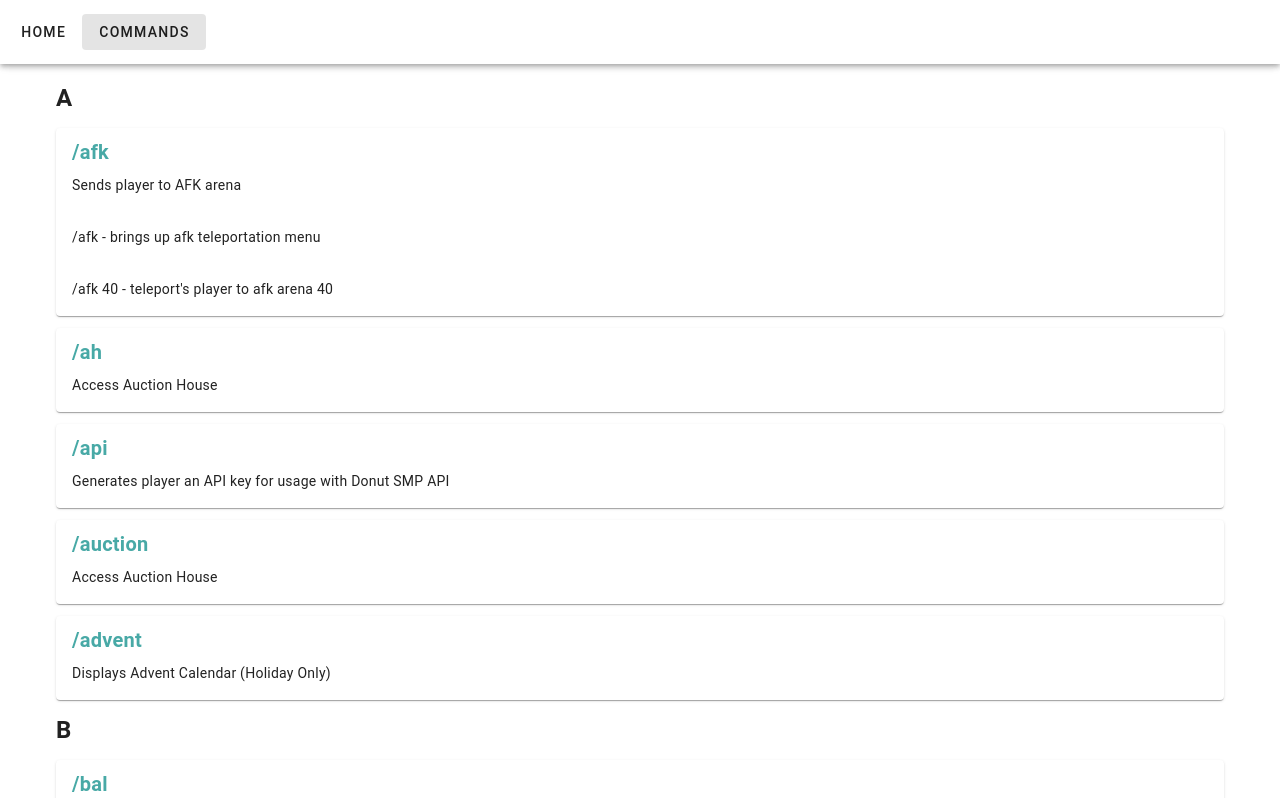
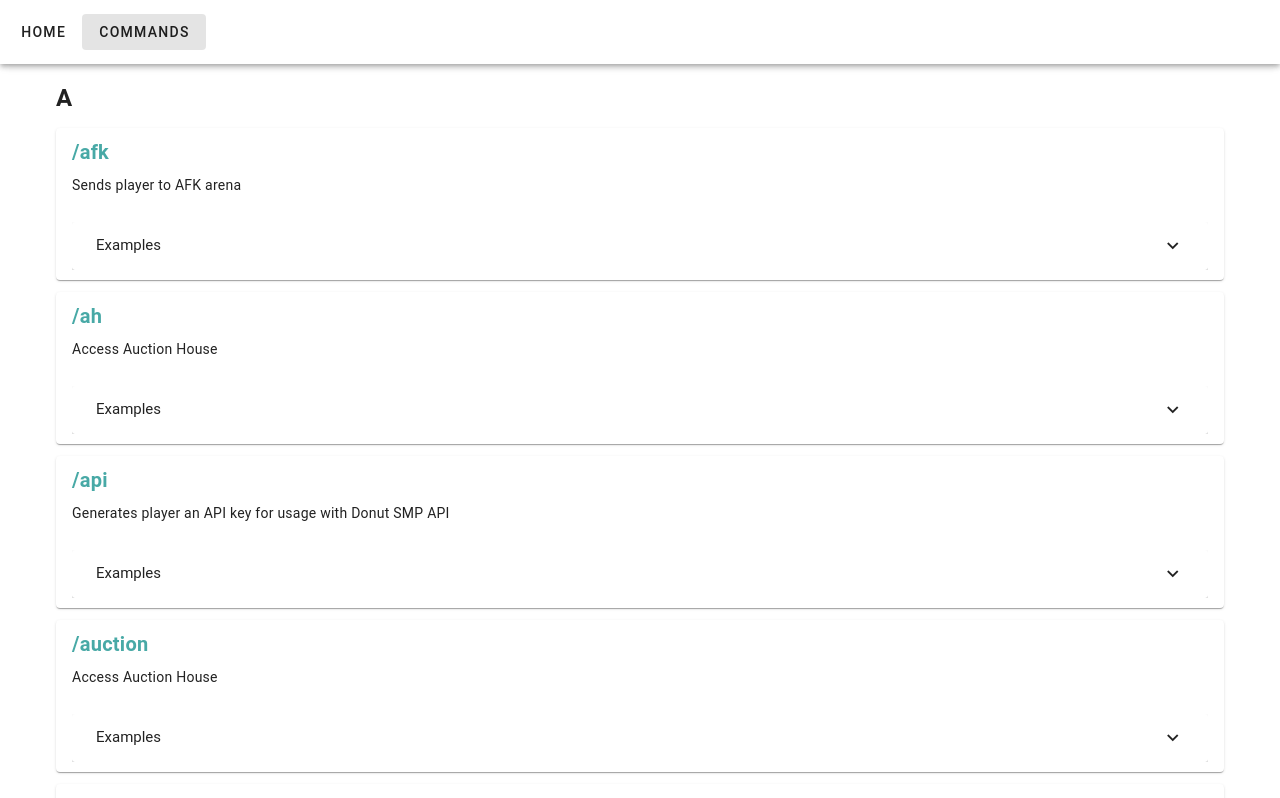
Before and after one commit to Leisoom/Donut-SMP-Commands, a Vue app: page /Commands in a window 1280 px wide. Shown: the top 798 px of the page. Built offline with nearby package versions, Linux system fonts and the light colour scheme; a small style sheet from the web is missing.

Commit message:
use expansion panels for exmaples

```diff
--- a/src/components/Command.vue
+++ b/src/components/Command.vue
@@ -4,9 +4,17 @@
       /{{ command.command }}
     </v-card-title>
     <v-card-text>{{ command.description }}</v-card-text>
-    <v-card-text v-for="exp in command.examples" :key="exp.argument">
-      /{{command.command}} {{ exp.argument }} - {{ exp.description }}
-    </v-card-text>
+    <v-card-item>
+      <v-expansion-panels v-if="command.examples !== null">
+      <v-expansion-panel title="Examples">
+        <v-expansion-panel-text>
+        <v-card-text v-for="exp in command.examples" :key="exp.argument">
+          /{{command.command}} {{ exp.argument }} - {{ exp.description }}
+        </v-card-text>
+        </v-expansion-panel-text>
+      </v-expansion-panel>
+      </v-expansion-panels>
+    </v-card-item>
   </v-card>
 </template>
 
```
